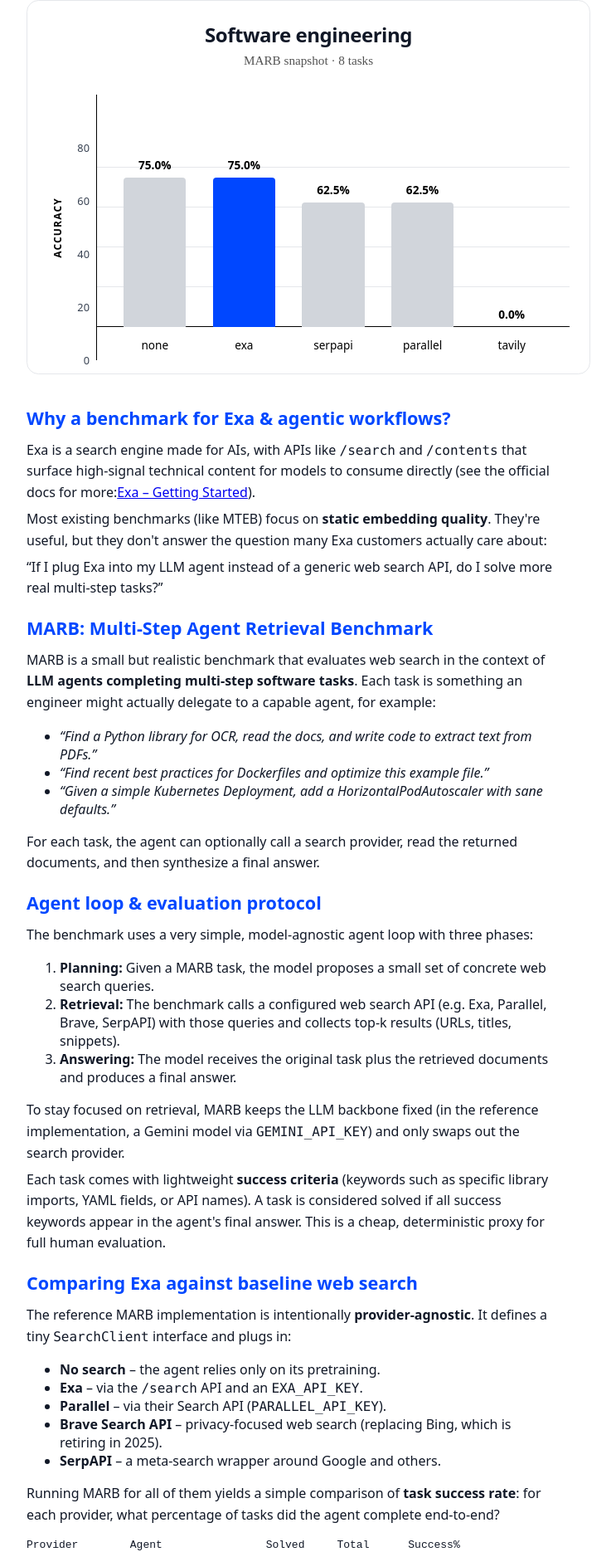
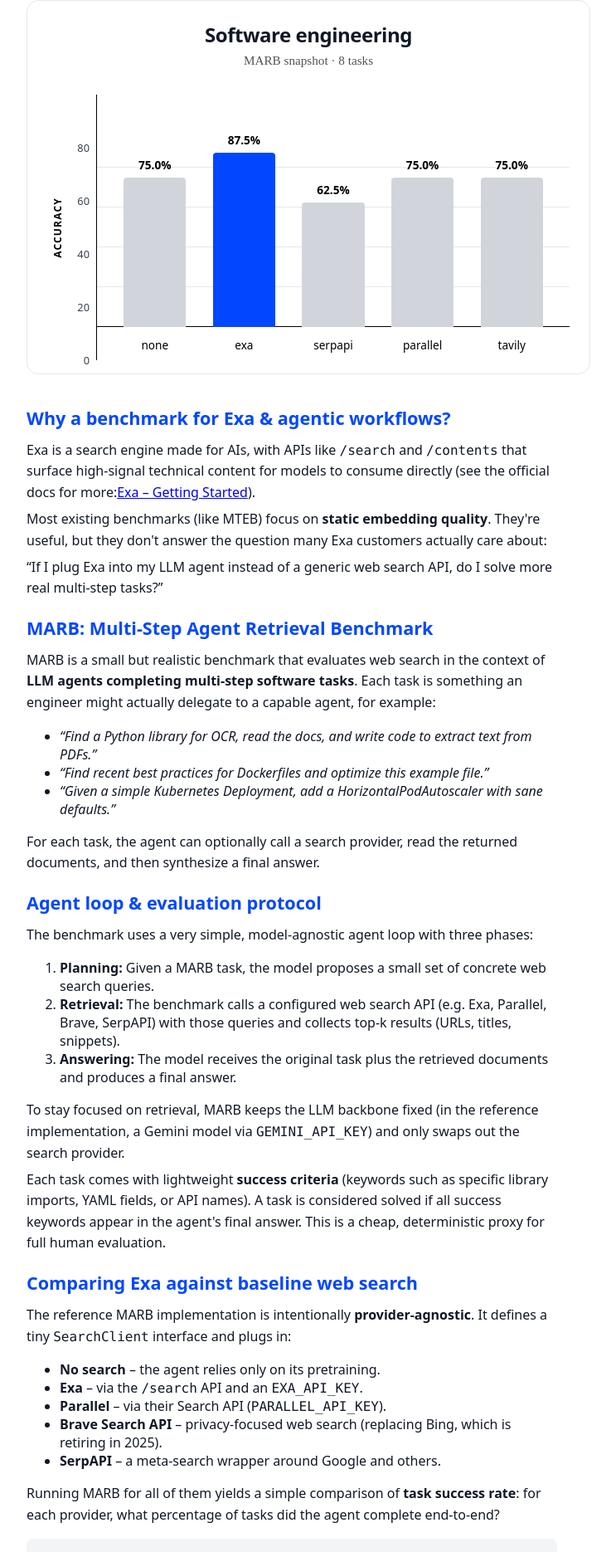
Before and after one commit to nicholaschen09/llm-benchmarking, a Next.js app in the folder public/: page / in a window 1280 px wide. Shown: the part 480-2350 px from the top of the page at 83% size, without its empty margins (268-1011 px from the left). Built offline with nearby package versions, Linux system fonts and the light colour scheme.

Commit message:
fix ui for terminal

```diff
--- a/public/app/globals.css
+++ b/public/app/globals.css
@@ -299,6 +299,13 @@
     ui-monospace, Menlo, Monaco, Consolas, "Liberation Mono", "Courier New", monospace;
 }
 
+.page-code {
+  background: #f3f4f6;
+  padding: 1rem;
+  border-radius: 0.5rem;
+  overflow-x: auto;
+}
+
 .page-code code {
   font-family: inherit;
 }
--- a/public/app/page.tsx
+++ b/public/app/page.tsx
@@ -9,10 +9,10 @@
 
 const STATIC_METRICS: ProviderMetric[] = [
   { provider: "none", success: 75.0 },
-  { provider: "exa", success: 75.0 },
+  { provider: "exa", success: 87.5 },
   { provider: "serpapi", success: 62.5 },
-  { provider: "parallel", success: 62.5 },
-  { provider: "tavily", success: 0.0 },
+  { provider: "parallel", success: 75.0 },
+  { provider: "tavily", success: 75.0 },
 ];
 
 export default function Page() {
@@ -233,8 +233,9 @@
 -----------------------------------------------------------------
 none            simple_llm_agent     6          8          75.0
 serpapi         simple_llm_agent     5          8          62.5
-exa             simple_llm_agent     6          8          75.0
-parallel        simple_llm_agent     5          8          62.5`}
+exa             simple_llm_agent     7          8          87.5
+parallel        simple_llm_agent     6          8          75.0
+tavily          simple_llm_agent     6          8          75.0`}
             </code>
           </pre>
         </section>
```
